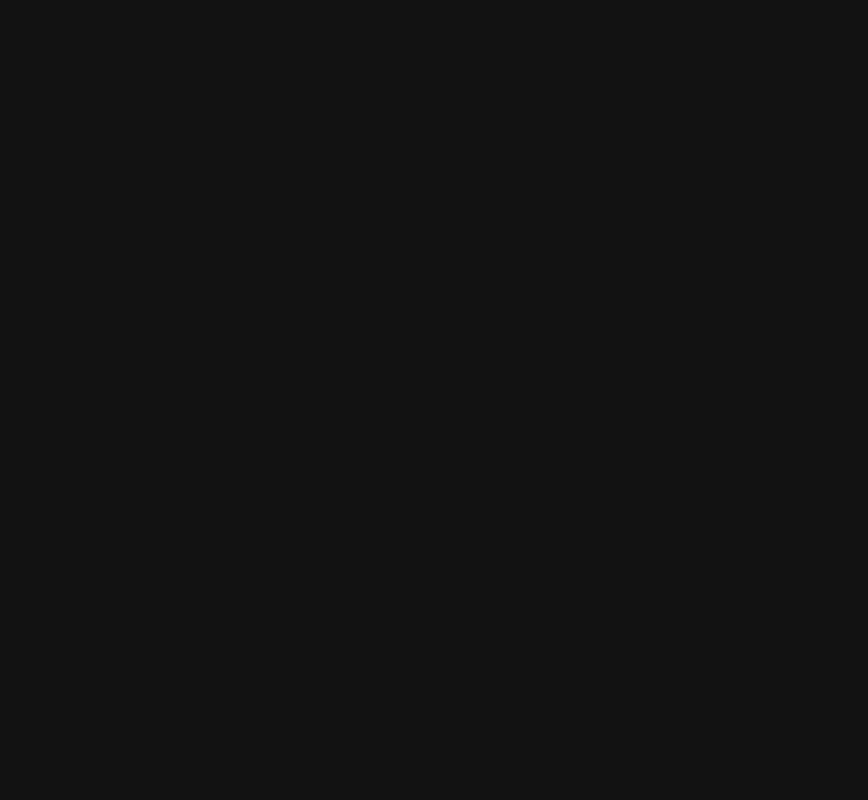
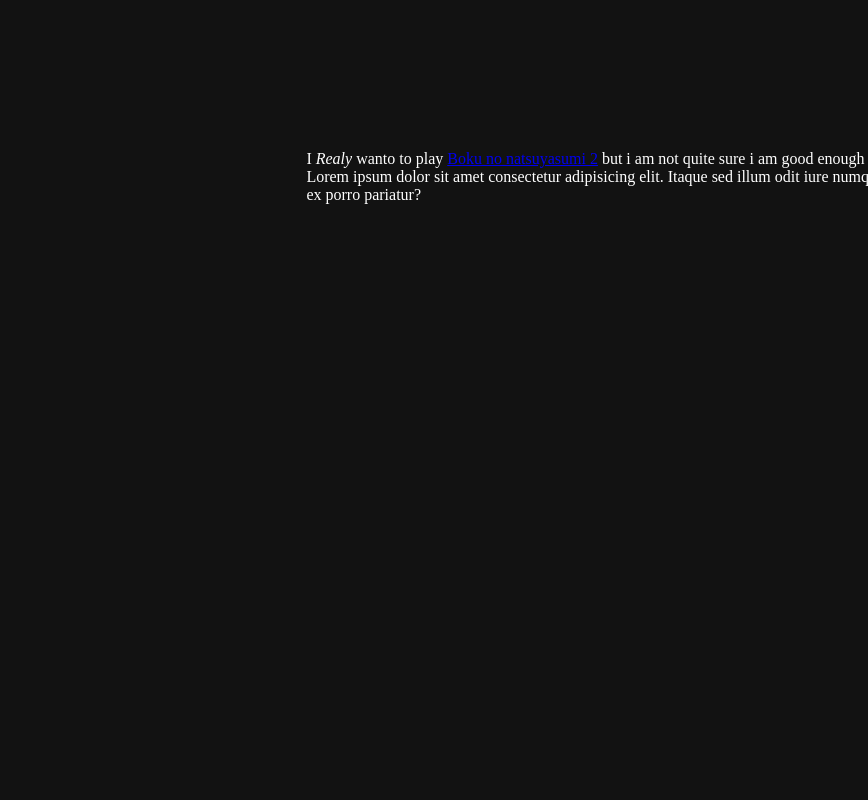
Before and after one commit to Luiggar/backlog-html-study-, a plain HTML site: page bokunatsu2.html in a window 1280 px wide. Shown: the top 800 px of the page, 412-1280 px from the left. Drawn offline with Linux system fonts and the light colour scheme.

Commit message:
Update bokunatsu2.html

```diff
--- a/bokunatsu2.html
+++ b/bokunatsu2.html
@@ -27,8 +27,8 @@ align-self: baseline;
     <br>
     <a href="https://www.backloggd.com/games/boku-no-natsuyasumi-2-umi-no-bouken-hen/"; style="color:lightblue" target="_blank">Backloggd</a>
     </p>
-<div>
-    <p class="coverandtext">
+<div class="coverandtext">
+
      <img class="sidebar" src="http://www.retroplace.com/pics/ps2/packshots/70662--boku-no-natsuyasumi-2-umi-no-bouken-hen.png" alt="Cover art" >
     <div class="body">I <em>Realy</em> wanto to play
     <a href="https://www.backloggd.com/games/boku-no-natsuyasumi-2-umi-no-bouken-hen/" title="Backloggd page of the game">Boku no natsuyasumi 2</a>
@@ -37,7 +37,6 @@ align-self: baseline;
 Lorem ipsum dolor sit amet consectetur adipisicing elit. Itaque sed illum odit iure numquam animi facilis, dolorum accusamus non quia dolor ad veritatis maiores? Deleniti obcaecati illum ex porro pariatur?
 
      </div>
-</p>
     </div>
 <p>
     But <strong>maybe</strong> worrying about it i spointless and i should just embrace hardship as it seems to give moer than it takes in most situations
```
